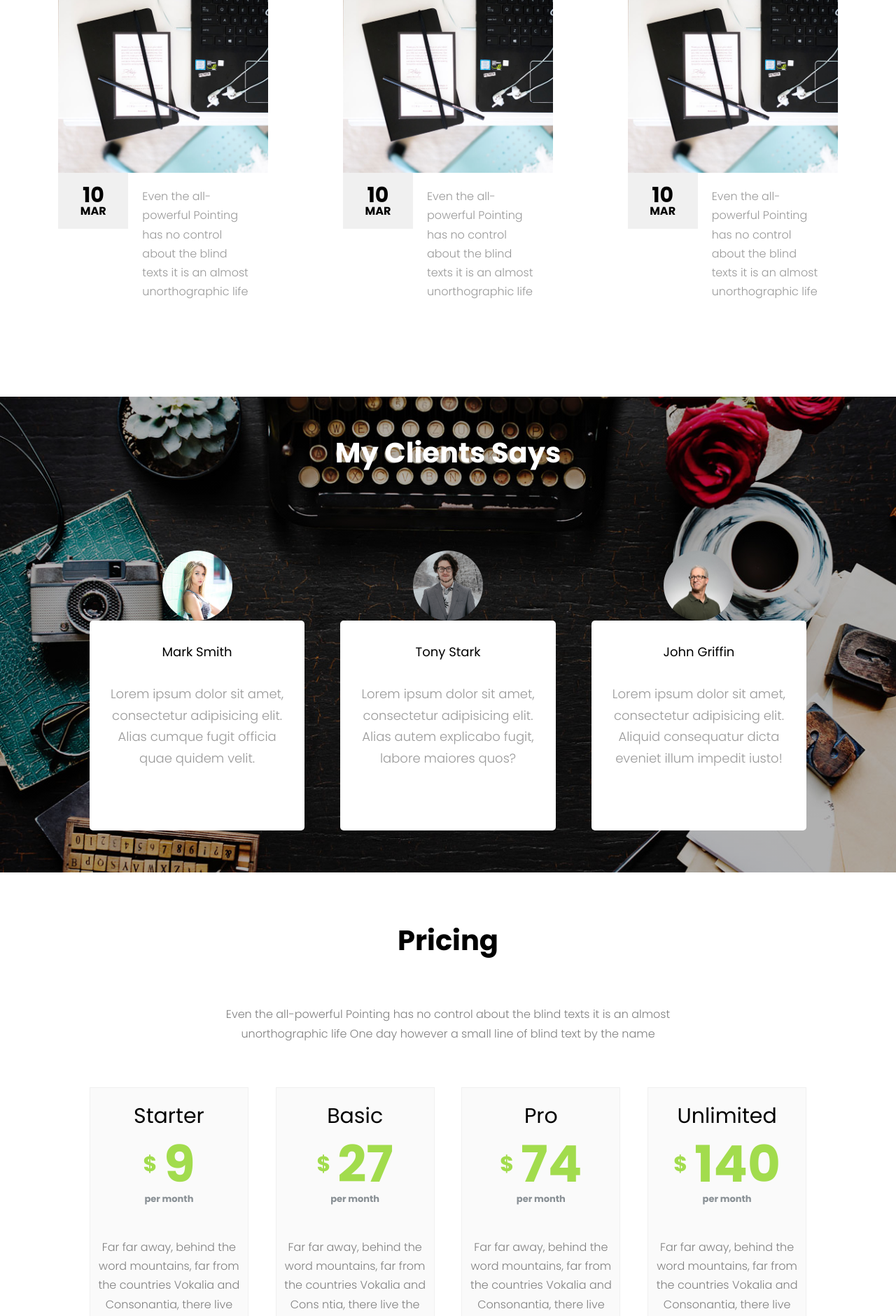
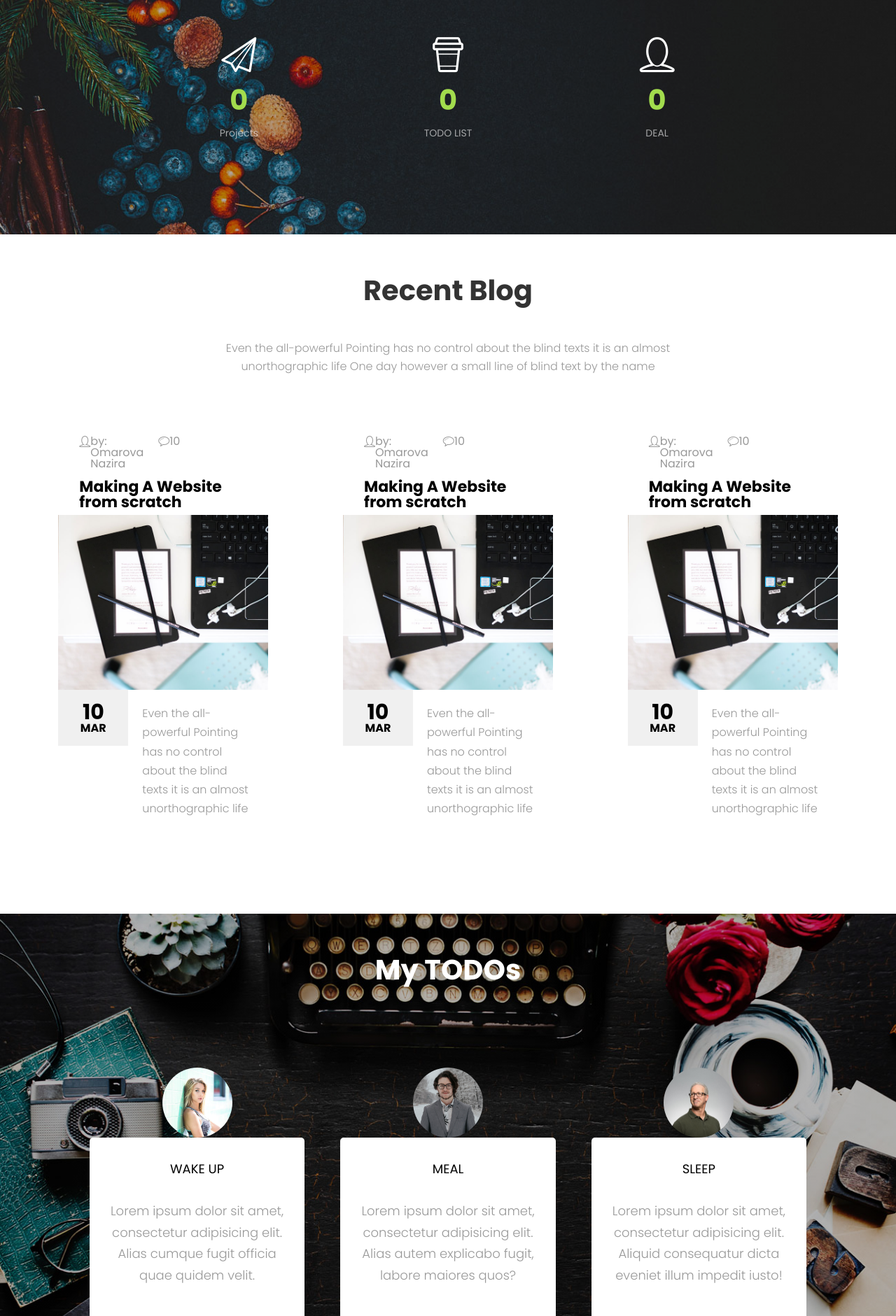
Before and after one commit to OmarovaNazira/-_1, a Django app: template ср_4/todo_app/templates/todo_app/index.html in a window 1280 px wide. Shown: the part 3034-4915 px from the top of the page at 70% size. Run offline with Django 4.2, Linux system fonts and the light colour scheme; the template is opened without the code that fills it, so the values that code supplies are empty; some libraries are stand-ins or nearby versions.

Commit message:
Update index.html

```diff
--- a/ср_4/todo_app/templates/todo_app/index.html
+++ b/ср_4/todo_app/templates/todo_app/index.html
@@ -3,13 +3,13 @@
 {% block headers %}
     <title>HOME PAGE</title>
     <link href="https://fonts.googleapis.com/css?family=Montserrat:300,400,700|Poppins:300,400,700,900" rel="stylesheet">
-    <link rel="stylesheet" href="{% static 'online_shop/style/style.css' %}">
+    <link rel="stylesheet" href="{% static 'todo_app/style/style.css' %}">
     <meta name="viewport" content="width=device-width, initial-scale=1.0">
 {% endblock %}
 
 {% block content %}
     {% include 'header.html' %}
-    {% include 'online_shop/how-it-works.html' %}
+    {% include 'todo_app/how-it-works.html' %}
     <section class="categories">
       {% for category in categories %}
         <div class="category">
@@ -72,12 +72,12 @@
           <div class="acc-item">
             <i class="acc-icon icon-cup"></i>
             <h2 class="acc-count">0</h2>
-            <h3 class="description">Cups of coffee</h3>
+            <h3 class="description">TODO LIST</h3>
           </div>
           <div class="acc-item">
             <i class="acc-icon icon-user2"></i>
             <h2 class="acc-count">0</h2>
-            <h3 class="description">Satisfied Clients</h3>
+            <h3 class="description">DEAL</h3>
           </div>
         </div>
     </section>
@@ -91,7 +91,7 @@
           <div class="public__info">
             <div class="reviews">
               <i class="icon-user2"></i>
-              <h5 class = "reviews__reviewer">by: Mark Harris</h5>
+              <h5 class = "reviews__reviewer">by: Omarova Nazira</h5>
               <i class="icon-bubble3"></i>
               <h5 class = "reviews__comments">10</h5>
             </div>
@@ -107,7 +107,7 @@
           <div class="public__info">
             <div class="reviews">
               <i class="icon-user2"></i>
-              <h5 class = "reviews__reviewer">by: Mark Harris</h5>
+              <h5 class = "reviews__reviewer">by: Omarova Nazira</h5>
               <i class="icon-bubble3"></i>
               <h5 class = "reviews__comments">10</h5>
             </div>
@@ -123,7 +123,7 @@
           <div class="public__info">
             <div class="reviews">
               <i class="icon-user2"></i>
-              <h5 class = "reviews__reviewer">by: Mark Harris</h5>
+              <h5 class = "reviews__reviewer">by: Omarova Nazira</h5>
               <i class="icon-bubble3"></i>
               <h5 class = "reviews__comments">10</h5>
             </div>
@@ -138,26 +138,26 @@
       </div>
     </section>
     <section class="reviews-blog">
-      <div class="reviews-title">My Clients Says</div>
+      <div class="reviews-title">My TODOs</div>
       <div class="reviews-contents">
         <div class="reviews-content__inner">
           <div class="reviews-content-photo content-photo-1"></div>
           <div class="reviews-content-quote">
-            <h3 class="content-quote__name">Mark Smith</h3>
+            <h3 class="content-quote__name">WAKE UP</h3>
             <p class="content-quote__para">Lorem ipsum dolor sit amet, consectetur adipisicing elit. Alias cumque fugit officia quae quidem velit.</p>
           </div>
         </div>
         <div class="reviews-content__inner">
           <div class="reviews-content-photo content-photo-2"></div>
           <div class="reviews-content-quote">
-            <h3 class="content-quote__name">Tony Stark</h3>
+            <h3 class="content-quote__name">MEAL</h3>
             <p class="content-quote__para">Lorem ipsum dolor sit amet, consectetur adipisicing elit. Alias autem explicabo fugit, labore maiores quos?</p>
           </div>
         </div>
         <div class="reviews-content__inner">
           <div class="reviews-content-photo content-photo-3"></div>
           <div class="reviews-content-quote">
-            <h3 class="content-quote__name">John Griffin</h3>
+            <h3 class="content-quote__name">SLEEP</h3>
             <p class="content-quote__para">Lorem ipsum dolor sit amet, consectetur adipisicing elit. Aliquid consequatur dicta eveniet illum impedit iusto!</p>
           </div>
         </div>
@@ -165,7 +165,7 @@
     </section>
     <section class="pricing">
       <div class="pricing-header">
-        <h1 class="pricing-header__main-title">Pricing</h1>
+        <h1 class="pricing-header__main-title">MAIN DEALS</h1>
         <p class="pricing-header__description">Even the all-powerful Pointing has no control about the blind texts it is an almost unorthographic life One day however a small line of blind text by the name</p>
       </div>
       <div class="pricing-options">
@@ -256,10 +256,10 @@
       var DJANGO_BASE_URL = '{{ STATIC_URL }}';
     </script>
     <script src="https://code.jquery.com/jquery-3.4.0.min.js"></script>
-    <script src="{% static 'online_shop/script/slick.min.js' %}"></script>
-    <script src = "{% static 'online_shop/script/script.js' %}"></script>
-    <script type = "text/javascript" src = "{% static 'online_shop/script/gallery-hover.js' %}"></script>
-    <script src = "{% static 'online_shop/script/acc.js' %}"></script>
-    <script src = "{% static 'online_shop/script/modal.js' %}"></script>
-    <script src = "{% static 'online_shop/script/mobile.js' %}"></script>
+    <script src="{% static 'todo_app/script/slick.min.js' %}"></script>
+    <script src = "{% static 'todo_app/script/script.js' %}"></script>
+    <script type = "text/javascript" src = "{% static 'todo_app/script/gallery-hover.js' %}"></script>
+    <script src = "{% static 'todo_app/script/acc.js' %}"></script>
+    <script src = "{% static 'todo_app/script/modal.js' %}"></script>
+    <script src = "{% static 'todo_app/script/mobile.js' %}"></script>
 {% endblock %}
```
